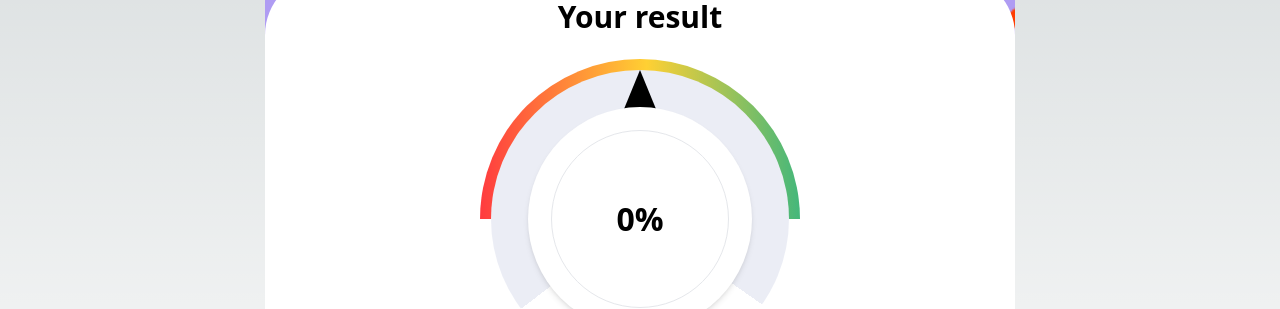
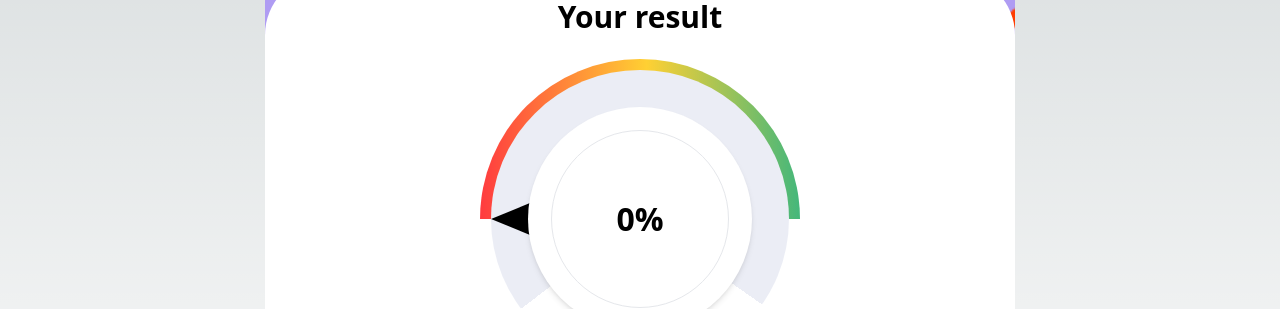
Before and after one commit to harshalkaigaonkar/quizz-app, a Next.js app: page /score in a window 1280 px wide. Shown: the part 185-494 px from the top of the page. Built offline with nearby package versions, Linux system fonts and the light colour scheme.

Commit message:
fix: rotate fix for score meter

```diff
--- a/components/ScoreMeter.tsx
+++ b/components/ScoreMeter.tsx
@@ -2,13 +2,14 @@ import React from 'react'
 import Pointer from './svgs/pointer'
 
 const ScoreMeter = ({score}: {score: number}) => {
+    const turn: number = parseInt((score * 1.8).toFixed(), 10);
   return (
     <div className="relative w-80 h-80 flex justify-center items-center rounded-full">
         <div className="absolute top-0 w-full h-[50%] rounded-tr-full rounded-tl-full bg-gradient-meter-range"></div>
             <div className="z-10 w-[95%] h-[95%] flex justify-center items-center rounded-full bg-gradient-custom">
                 <div className="relative w-[98%] h-[98%] z-20 rounded-full flex justify-center items-center bg-gradient-meter">
                 <div className="absolute top-0 w-full h-[50%] flex justify-center items-center">
-                    <div className={`${(score * 1.8) > 90 ? ` rotate-[${(score * 1.8) - 90}deg] ` : `-rotate-[${90 - (score * 1.8)}deg]`} absolute origin-bottom rotate-0 w-20 h-full bg-transparent z-20 flex justify-start items-start`}>
+                    <div style={{transform: `rotate(${turn - 90}deg)`}} className="absolute origin-bottom w-20 h-full bg-transparent z-20 flex justify-start items-start">
                         <Pointer />
                     </div>
                     </div>
```
